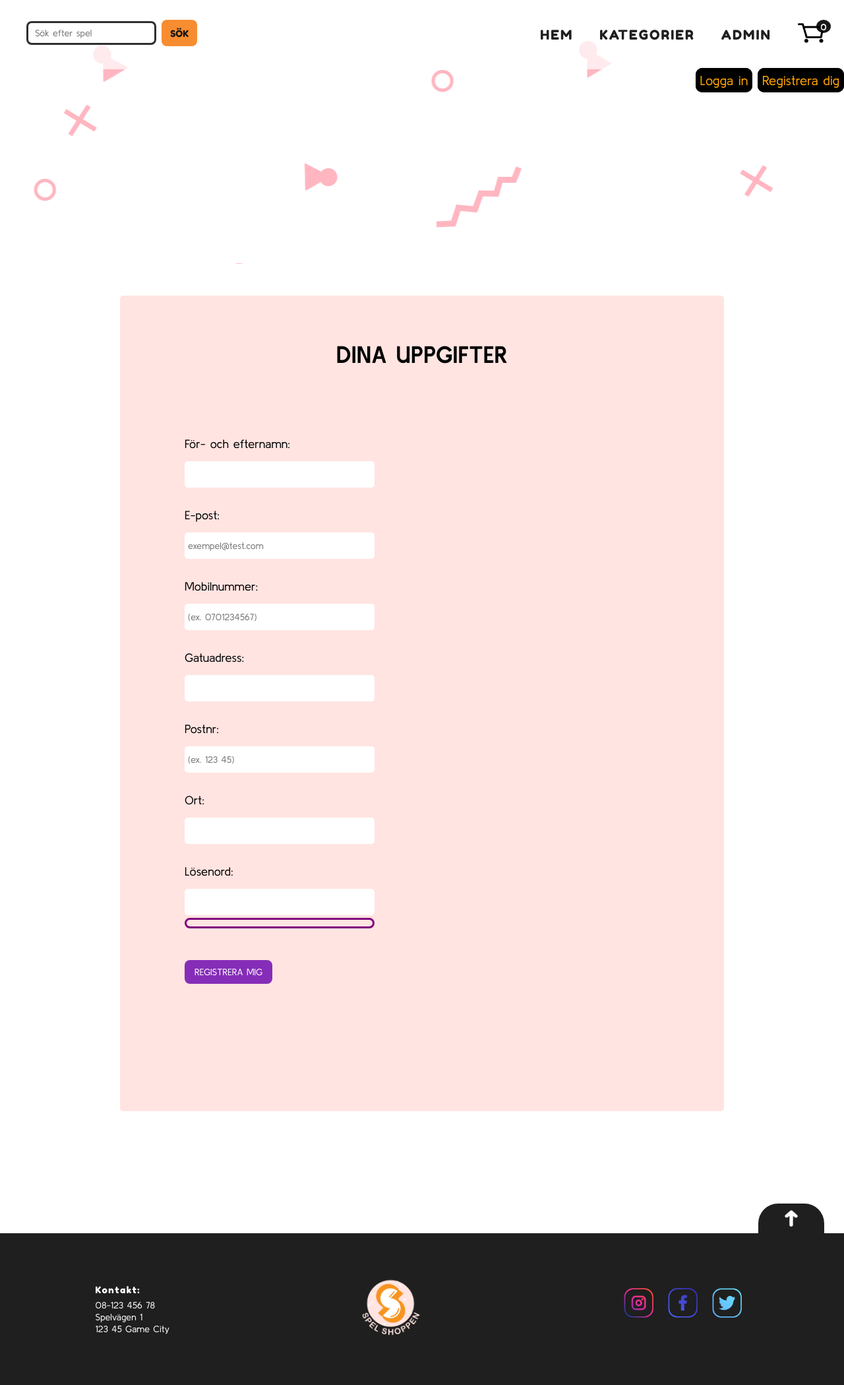
After one commit to anra1901/Webbshop-individuell, a PHP site: page /user_info/register.php in a window 1280 px wide. The commit adds this page. Shown: the whole page at 66% size. Run offline with PHP 8.4, Linux system fonts and the light colour scheme; data comes from the database, SQL or seed files in the repository.

Commit message:
Layout, styling, sidor och knappar till Logga in och Registrera sig skapta. Även nästan all validering

```diff
--- a/footer.php
+++ b/footer.php
@@ -33,6 +33,7 @@
 <script type="application/javascript" src="../order/products-ordered.js"></script>
 <script type="application/javascript" src="../admin/admin-order.js"></script>
 <script type="application/javascript" src="../admin/admin-city-filter.js"></script>
+<script type="application/javascript" src="../user_info/input_validation.js"></script>
 
 
 </body>
--- a/header_extern.php
+++ b/header_extern.php
@@ -75,14 +75,16 @@ while ($row = $stmt->fetch(PDO::FETCH_ASSOC)) {
             <li class="menu-wraper__link-item">
               <a class="menu-wraper__links" href="/admin/index.php">ADMIN</a>
             </li>
-
-
           </ul>
             <div class="cart">
             <div class="cart-wrapper">
               <a class="menu-wraper__links" href="../order/orderpage.php"><img src="/images/cart.png" class="cart-img"></a>
               <span class="counter" id="counter">0</span>
               </div>
+            </div>
+            <div class="login">
+              <a href="../user_info/login.php">Logga in</a>
+              <a href="../user_info/register.php">Registrera dig</a>
             </div>
         </nav>
       </div>
--- a/second_header_extern.php
+++ b/second_header_extern.php
@@ -76,6 +76,10 @@ while ($row = $stmt->fetch(PDO::FETCH_ASSOC)) {
               <span class="counter" id="counter">0</span>
               </div>
             </div>
+            <div class="login">
+              <a href="../user_info/login.php">Logga in</a>
+              <a href="../user_info/register.php">Registrera dig</a>
+            </div>
         </nav>
       </div>
 
--- a/styles/main.css
+++ b/styles/main.css
@@ -488,6 +488,25 @@ input[type="checkbox"]:checked + label .bottom-bar {
   text-align: center;
 }
 
+.login {
+  display: block;
+  font-size: 20px;
+  text-align: end;
+  margin-top: 5px;
+}
+
+.login a {
+  color: orange;
+  background-color: black;
+  border: 2px solid black;
+  border-radius: 10px;
+  padding: 5px;
+}
+
+.login a:hover {
+  color: white;
+}
+
 .footer {
   position: relative;
   padding: 30px 0;
@@ -697,7 +716,7 @@ input[type="checkbox"]:checked + label .bottom-bar {
   padding-bottom: 1rem;
 }
 
-.form-container__submit-button {
+.form-container__submit-button, .form-container__register-button, .form-container__login-button {
   padding: 10px 15px;
   font-size: 14px;
   border: none;
@@ -711,7 +730,7 @@ input[type="checkbox"]:checked + label .bottom-bar {
 }
 
 @media (min-width: 770px) {
-  .form-container__submit-button:hover {
+  .form-container__submit-button:hover, .form-container__register-button:hover, .form-container__login-button:hover {
     background-color: #b852f4;
     text-transform: uppercase;
     color: white;
@@ -798,7 +817,8 @@ label {
 .phoneValidationText,
 .streetValidationText,
 .zipcodeValidationText,
-.cityValidationText {
+.cityValidationText,
+.registerPhoneValidationText {
   color: red;
   font-weight: bolder;
 }
@@ -2448,6 +2468,25 @@ main {
   transition: ease 300ms;
 }
 
+.login {
+  display: block;
+  font-size: 20px;
+  text-align: end;
+  margin-top: 5px;
+}
+
+.login a {
+  color: orange;
+  background-color: black;
+  border: 2px solid black;
+  border-radius: 10px;
+  padding: 5px;
+}
+
+.login a:hover {
+  color: white;
+}
+
 .order-confirmation-page {
   display: -webkit-box;
   display: -ms-flexbox;
@@ -2652,6 +2691,25 @@ main {
   }
 }
 
+.strength-meter {
+  height: 1rem;
+  width: 40%;
+  border: 3px solid purple;
+  border-radius: 1rem;
+  margin-top: 4px;
+}
+
+.strength-meter::before {
+  content: "";
+  position: absolute;
+  left: 0;
+  height: 100%;
+  width: calc(1% * var(--strength, 0));
+  background-color: #941c94;
+  -webkit-transition: width 200ms;
+  transition: width 200ms;
+}
+
 /*ok att nedan ligger här eller kan vi lägga det ngn
 annanstans så att det fortfarande är med överallt?*/
 /*# sourceMappingURL=main.css.map */
--- a/styles/main.scss
+++ b/styles/main.scss
@@ -26,6 +26,7 @@
 @import "partials/order_page";
 @import "partials/second_header_extern";
 @import "partials/order-confirmation";
+@import "partials/login";
 
 /*ok att nedan ligger här eller kan vi lägga det ngn
 annanstans så att det fortfarande är med överallt?*/
--- a/styles/partials/_forms.scss
+++ b/styles/partials/_forms.scss
@@ -61,7 +61,9 @@
     margin-top: 2rem;
     padding-bottom: 1rem;
   }
-  &__submit-button {
+  &__submit-button,
+  &__register-button,
+  &__login-button {
     padding: 10px 15px;
     font-size: 14px;
     border: none;
@@ -144,7 +146,8 @@ label {
 .phoneValidationText,
 .streetValidationText,
 .zipcodeValidationText,
-.cityValidationText {
+.cityValidationText,
+.registerPhoneValidationText {
   color: red;
   font-weight: bolder;
 }
--- a/styles/partials/_header_extern.scss
+++ b/styles/partials/_header_extern.scss
@@ -184,3 +184,21 @@
   z-index: 1;
   text-align: center;
 }
+
+.login {
+  display: block;
+  font-size: 20px;
+  text-align: end;
+  margin-top: 5px;
+
+  a {
+    color: orange;
+    background-color: black;
+    border: 2px solid black;
+    border-radius: 10px;
+    padding: 5px;
+    &:hover {
+      color: white;
+    }
+  }
+}
--- /dev/null
+++ b/styles/partials/_login.scss
@@ -0,0 +1,16 @@
+.strength-meter {
+  height: 1rem;
+  width: 40%;
+  border: 3px solid purple;
+  border-radius: 1rem;
+  margin-top: 4px;
+  &::before {
+    content: "";
+    position: absolute;
+    left: 0;
+    height: 100%;
+    width: calc(1% * var(--strength, 0));
+    background-color: rgb(148, 28, 148);
+    transition: width 200ms;
+  }
+}
--- a/styles/partials/_second_header_extern.scss
+++ b/styles/partials/_second_header_extern.scss
@@ -6,3 +6,21 @@
   background-position: center;
   transition: ease 300ms;
 }
+
+.login {
+  display: block;
+  font-size: 20px;
+  text-align: end;
+  margin-top: 5px;
+
+  a {
+    color: orange;
+    background-color: black;
+    border: 2px solid black;
+    border-radius: 10px;
+    padding: 5px;
+    &:hover {
+      color: white;
+    }
+  }
+}
--- /dev/null
+++ b/user_info/input_validation.js
@@ -0,0 +1,41 @@
+let registerBtn = document.querySelector(".form-container__register-button");
+let loginBtn = document.querySelector(".form-container__login-button");
+let strengthMeter = document.querySelector(".strength-meter");
+let passwordInput = document.querySelector("#password");
+
+function enableSubmitBtnIfFormIsValid() {
+  if (isRegisterPhoneValid && isPasswordValid) {
+    registerBtn.disabled = false;
+    loginBtn.disabled = false;
+  }
+}
+
+let isRegisterPhoneValid = false;
+let isPasswordValid = false;
+
+function validateRegisterPhone() {
+  let registerPhone = document.querySelector("#registerPhone").value;
+  let infoText = document.querySelector(".registerPhoneValidationText");
+
+  if (registerPhone.length === 0) {
+    infoText.innerHTML = "OBS! Obligatoriskt fält";
+  } else if (new RegExp("[a-öA-Ö]").test(registerPhone)) {
+    infoText.innerHTML = "OBS! Inga bokstäver tillåtna";
+  } else if (isValidRegisterPhone(registerPhone)) {
+    infoText.innerHTML = "OBS! Ogiltigt mobilnummer";
+  } else {
+    infoText.innerHTML = "";
+    isRegisterPhoneValid = true;
+    enableSubmitBtnIfFormIsValid();
+    return;
+  }
+  registerBtn.disabled = true;
+  isRegisterPhoneValid = false;
+}
+
+function isValidRegisterPhone(registerPhone) {
+  let re = /[^0-9\s-]/;
+  return re.test(String(registerPhone));
+}
+
+function calculatePasswordStrength(password) {}
--- /dev/null
+++ b/user_info/register.php
@@ -0,0 +1,78 @@
+<?php
+require_once "../second_header_extern.php";
+require_once "../config/db.php";
+?>
+
+</header>
+<main>
+
+<section id="register-form" class="form-container register-container">
+
+<h1 class="page-title heading-text">Dina uppgifter</h1>
+
+
+<form name="registerForm" action="" method="POST" id="contact-form" class="form-container">
+
+  <!--Input-fält som kunden fyller i-->
+  <div class="register_field-name form-container__box">
+    <label for="name">För- och efternamn:</label><br>
+    <input type="text" name="name" id="name" onblur="validateName()" class="form-container__box-input" required>
+    <br>
+    <span class="nameValidationText"></span>
+  </div>
+
+  <div class="register_field-email form-container__box">
+    <label for="email">E-post:</label><br>
+    <input type="text" name="email" id="email" onblur="validateEmail()" class="form-container__box-input" placeholder="exempel@test.com" required>
+    <br>
+    <span class="emailValidationText"></span>
+  </div>
+
+  <div class="register_field-phone form-container__box">
+    <label for="phone">Mobilnummer:</label><br>
+    <input type="text" name="phone" id="registerPhone" onblur="validateRegisterPhone()" class="form-container__box-input" placeholder="(ex. 0701234567)" required>
+    <br>
+    <span class="registerPhoneValidationText"></span>
+  </div>
+
+  <div class="register_field-street form-container__box">
+    <label for="street">Gatuadress:</label><br>
+    <input type="text" name="street" id="street" onblur="validateStreet() " class="form-container__box-input" required>
+    <br>
+    <span class="streetValidationText"></span>
+  </div>
+
+  <div class="register_field-postalcode form-container__box">
+    <label for="zip">Postnr:</label><br>
+    <input type="text" name="zip" id="zip" oninput="validateZipcode()" placeholder="(ex. 123 45)" class="form-container__box-input" required>
+    <br>
+    <span class="zipcodeValidationText"></span>
+  </div>
+
+  <div class="register_field-city form-container__box">
+    <label for="city">Ort:</label><br>
+    <input type="text" name="city" id="city" onblur="validateCity()" class="form-container__box-input" required>
+    <br>
+    <span class="cityValidationText"></span>
+  </div>
+
+
+  <div class="register_field-password form-container__box">
+    <label for="password">Lösenord:</label><br>
+    <input type="password" name="password" id="password" onblur="" class="form-container__box-input" required>
+    <br>
+    <div class="strength-meter"></div>
+    <span class="passwordValidationText"></span>
+  </div>
+
+  <div class="form-container__submit">
+    <input type="submit" value="Registrera mig" class="form-container__register-button" id="form-container__register-button">
+
+  </div>
+</form>
+
+</section>
+
+<?php
+require_once '../footer.php';
+?>
```
Also changed, not shown: user_info/login.php (added, +44 -0 lines), 1 other file.
